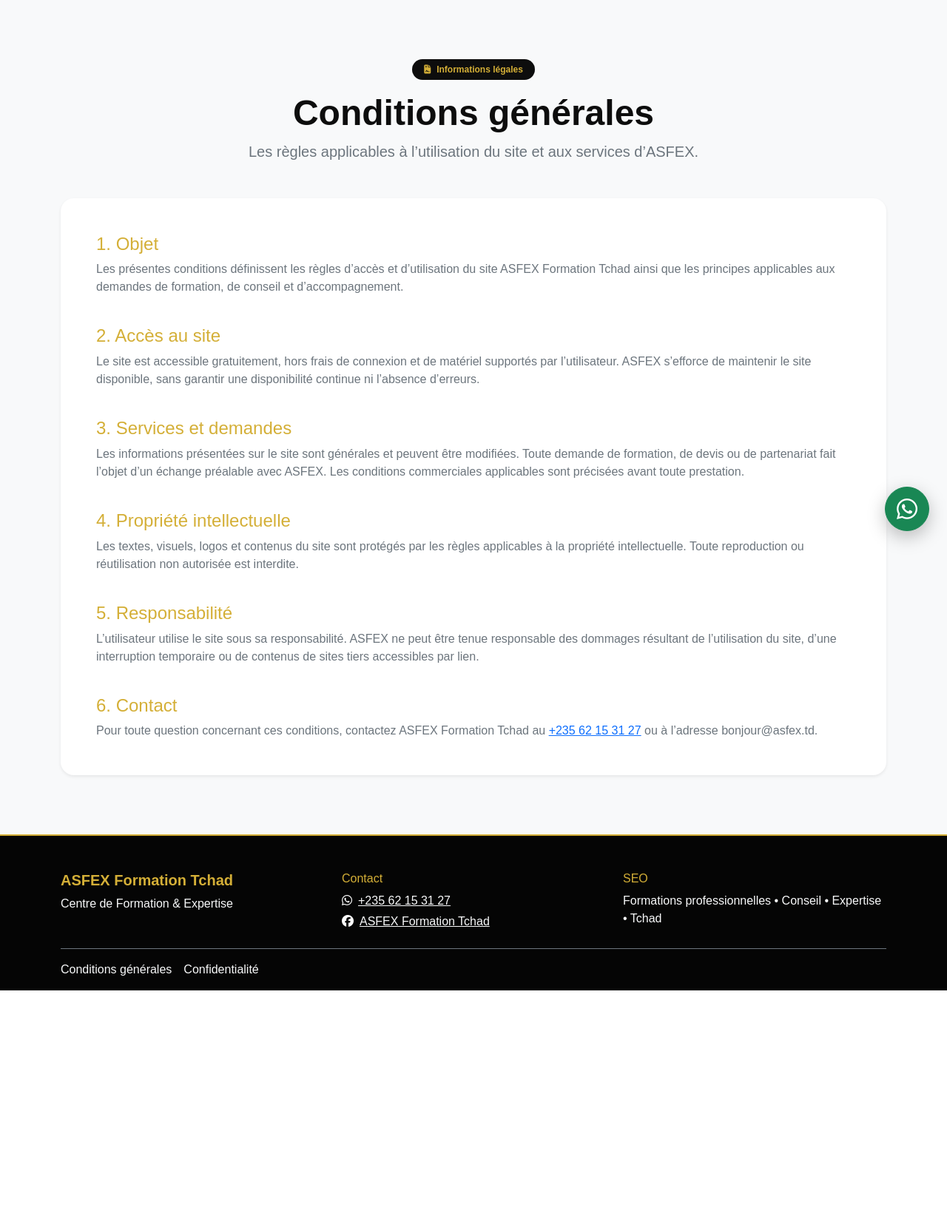
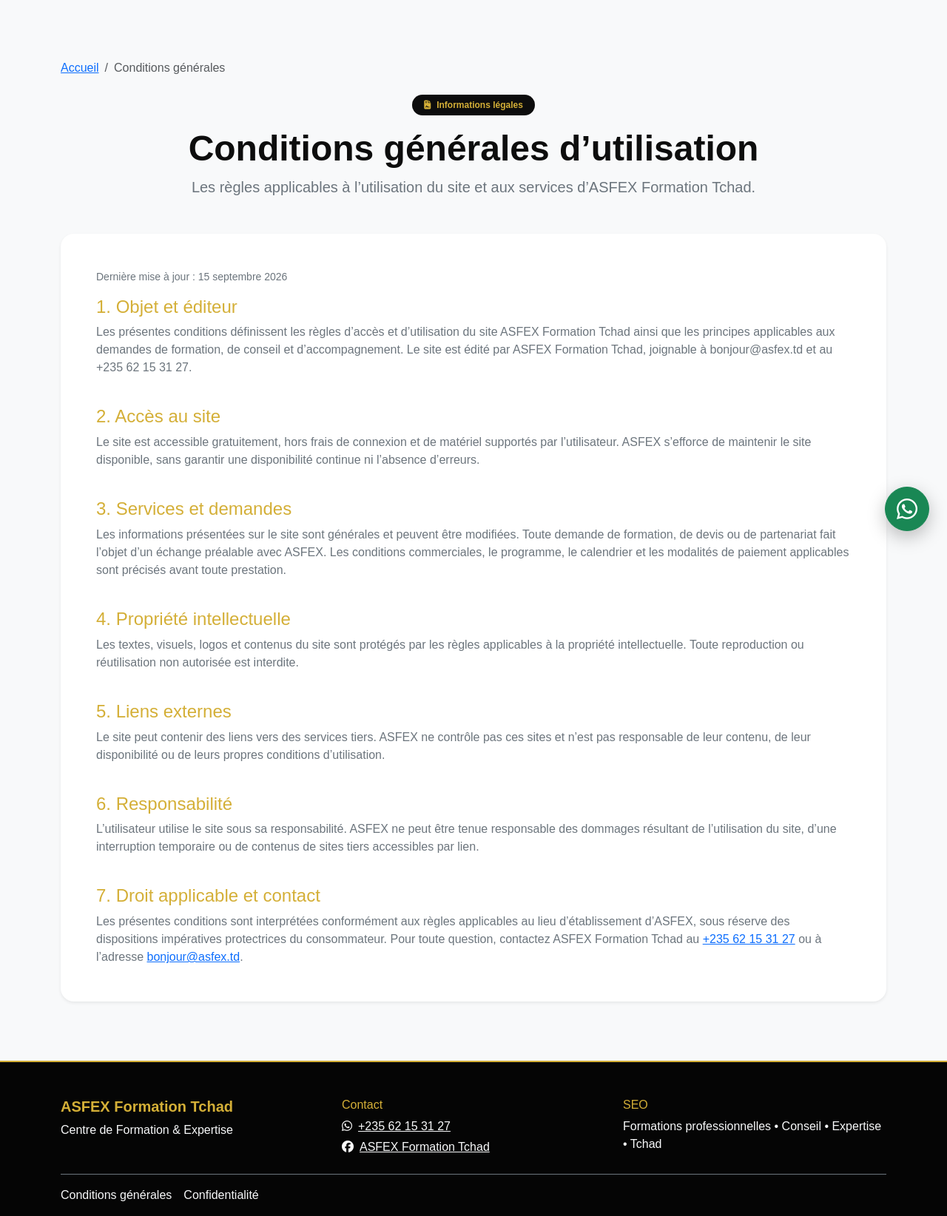
Before and after one commit to f3l1x235/afex, a Django app: page /conditions-generales/ in a window 1280 px wide. Shown: the part 58-1702 px from the top of the page at 74% size. Before the commit the page ends 1397 px from the top, so only its background shows below. Run offline with Django 5.2, Linux system fonts and the light colour scheme.

Commit message:
Ajoute des confidentialités et les conditions

```diff
--- a/templates/base.html
+++ b/templates/base.html
@@ -10,12 +10,13 @@
     <meta property="og:type" content="website" />
     <meta property="og:title" content="{% block og_title %}{{ page_title|default:'ASFEX Formation Tchad' }}{% endblock %}" />
     <meta property="og:description" content="{% block og_description %}{{ meta_description|default:'Centre de formation et expertise au Tchad.' }}{% endblock %}" />
-    <meta property="og:url" content="https://www.asfex-formation-tchad.com/" />
+    <meta property="og:url" content="{% block og_url %}https://www.asfex-formation-tchad.com/{% endblock %}" />
     <meta name="twitter:card" content="summary_large_image" />
-    <link rel="canonical" href="https://www.asfex-formation-tchad.com/" />
-    <link rel="alternate" hreflang="fr" href="https://www.asfex-formation-tchad.com/" />
+    <link rel="canonical" href="{% block canonical_url %}https://www.asfex-formation-tchad.com/{% endblock %}" />
+    <link rel="alternate" hreflang="fr" href="{% block hreflang_url %}https://www.asfex-formation-tchad.com/{% endblock %}" />
     <link href="https://cdn.jsdelivr.net/npm/bootstrap@5.3.3/dist/css/bootstrap.min.css" rel="stylesheet" />
     <link href="https://cdnjs.cloudflare.com/ajax/libs/font-awesome/6.5.2/css/all.min.css" rel="stylesheet" />
+    {% block head_extra %}{% endblock %}
     <style>
       :root {
         --gold: #d4af37;
--- a/templates/terms.html
+++ b/templates/terms.html
@@ -1,36 +1,63 @@
 {% extends 'base.html' %}
 
 {% block title %}Conditions générales | ASFEX Formation Tchad{% endblock %}
-{% block meta_description %}Conditions générales d’utilisation du site et des services ASFEX Formation Tchad.{% endblock %}
-{% block meta_keywords %}conditions générales ASFEX, conditions utilisation, formation Tchad{% endblock %}
+{% block meta_description %}Consultez les conditions générales d’utilisation du site, des formations et des services d’ASFEX Formation Tchad.{% endblock %}
+{% block meta_keywords %}conditions générales d’utilisation, ASFEX Formation Tchad, services de formation{% endblock %}
+{% block og_url %}https://www.asfex-formation-tchad.com/conditions-generales/{% endblock %}
+{% block canonical_url %}https://www.asfex-formation-tchad.com/conditions-generales/{% endblock %}
+{% block hreflang_url %}https://www.asfex-formation-tchad.com/conditions-generales/{% endblock %}
+{% block head_extra %}
+<script type="application/ld+json">
+  {
+    "@context": "https://schema.org",
+    "@type": "WebPage",
+    "name": "Conditions générales d’utilisation",
+    "url": "https://www.asfex-formation-tchad.com/conditions-generales/",
+    "inLanguage": "fr",
+    "isPartOf": {"@type": "WebSite", "name": "ASFEX Formation Tchad", "url": "https://www.asfex-formation-tchad.com/"},
+    "dateModified": "2026-09-15"
+  }
+</script>
+{% endblock %}
 
 {% block content %}
 <section class="section-pad bg-light">
   <div class="container">
+    <nav aria-label="Fil d’Ariane" class="mb-4">
+      <ol class="breadcrumb small mb-0">
+        <li class="breadcrumb-item"><a href="{% url 'home' %}">Accueil</a></li>
+        <li class="breadcrumb-item active" aria-current="page">Conditions générales</li>
+      </ol>
+    </nav>
     <div class="text-center mb-5">
       <span class="badge bg-dark text-gold rounded-pill px-3 py-2 mb-3"><i class="fa-solid fa-file-contract me-2"></i>Informations légales</span>
-      <h1 class="fw-bold display-5">Conditions générales</h1>
-      <p class="lead text-secondary">Les règles applicables à l’utilisation du site et aux services d’ASFEX.</p>
+      <h1 class="fw-bold display-5">Conditions générales d’utilisation</h1>
+      <p class="lead text-secondary">Les règles applicables à l’utilisation du site et aux services d’ASFEX Formation Tchad.</p>
     </div>
 
     <div class="card p-4 p-lg-5 border-0 shadow-sm">
-      <h2 class="h4 text-gold">1. Objet</h2>
-      <p class="text-secondary">Les présentes conditions définissent les règles d’accès et d’utilisation du site ASFEX Formation Tchad ainsi que les principes applicables aux demandes de formation, de conseil et d’accompagnement.</p>
+      <p class="small text-secondary">Dernière mise à jour : 15 septembre 2026</p>
+
+      <h2 class="h4 text-gold">1. Objet et éditeur</h2>
+      <p class="text-secondary">Les présentes conditions définissent les règles d’accès et d’utilisation du site ASFEX Formation Tchad ainsi que les principes applicables aux demandes de formation, de conseil et d’accompagnement. Le site est édité par ASFEX Formation Tchad, joignable à bonjour@asfex.td et au +235 62 15 31 27.</p>
 
       <h2 class="h4 text-gold mt-4">2. Accès au site</h2>
       <p class="text-secondary">Le site est accessible gratuitement, hors frais de connexion et de matériel supportés par l’utilisateur. ASFEX s’efforce de maintenir le site disponible, sans garantir une disponibilité continue ni l’absence d’erreurs.</p>
 
       <h2 class="h4 text-gold mt-4">3. Services et demandes</h2>
-      <p class="text-secondary">Les informations présentées sur le site sont générales et peuvent être modifiées. Toute demande de formation, de devis ou de partenariat fait l’objet d’un échange préalable avec ASFEX. Les conditions commerciales applicables sont précisées avant toute prestation.</p>
+      <p class="text-secondary">Les informations présentées sur le site sont générales et peuvent être modifiées. Toute demande de formation, de devis ou de partenariat fait l’objet d’un échange préalable avec ASFEX. Les conditions commerciales, le programme, le calendrier et les modalités de paiement applicables sont précisés avant toute prestation.</p>
 
       <h2 class="h4 text-gold mt-4">4. Propriété intellectuelle</h2>
       <p class="text-secondary">Les textes, visuels, logos et contenus du site sont protégés par les règles applicables à la propriété intellectuelle. Toute reproduction ou réutilisation non autorisée est interdite.</p>
 
-      <h2 class="h4 text-gold mt-4">5. Responsabilité</h2>
+      <h2 class="h4 text-gold mt-4">5. Liens externes</h2>
+      <p class="text-secondary">Le site peut contenir des liens vers des services tiers. ASFEX ne contrôle pas ces sites et n’est pas responsable de leur contenu, de leur disponibilité ou de leurs propres conditions d’utilisation.</p>
+
+      <h2 class="h4 text-gold mt-4">6. Responsabilité</h2>
       <p class="text-secondary">L’utilisateur utilise le site sous sa responsabilité. ASFEX ne peut être tenue responsable des dommages résultant de l’utilisation du site, d’une interruption temporaire ou de contenus de sites tiers accessibles par lien.</p>
 
-      <h2 class="h4 text-gold mt-4">6. Contact</h2>
-      <p class="text-secondary mb-0">Pour toute question concernant ces conditions, contactez ASFEX Formation Tchad au <a href="tel:+23562153127">+235 62 15 31 27</a> ou à l’adresse bonjour@asfex.td.</p>
+      <h2 class="h4 text-gold mt-4">7. Droit applicable et contact</h2>
+      <p class="text-secondary mb-0">Les présentes conditions sont interprétées conformément aux règles applicables au lieu d’établissement d’ASFEX, sous réserve des dispositions impératives protectrices du consommateur. Pour toute question, contactez ASFEX Formation Tchad au <a href="tel:+23562153127">+235 62 15 31 27</a> ou à l’adresse <a href="mailto:bonjour@asfex.td">bonjour@asfex.td</a>.</p>
     </div>
   </div>
 </section>
```
Also changed, not shown: templates/privacy.html (+40 -13 lines).
